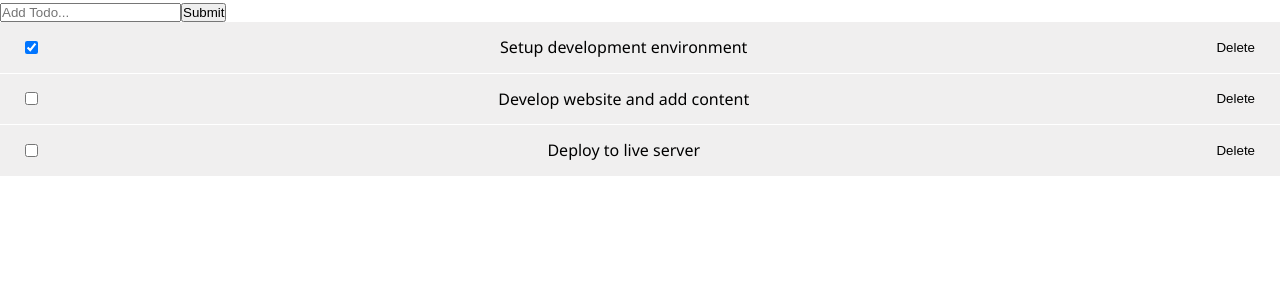
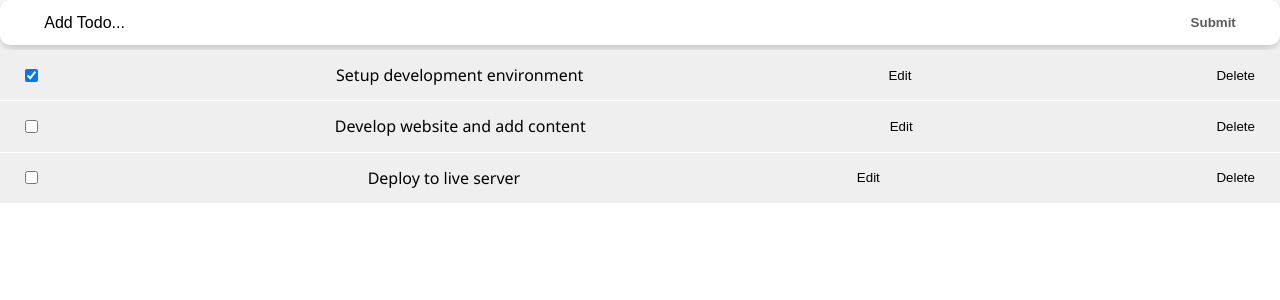
Before and after one commit to Donmark2k/react-todo-app, a React (Create React App) app: page / in a window 1280 px wide. Shown: the top 300 px of the page. Built offline with nearby package versions, Linux system fonts and the light colour scheme.

Commit message:
Add edit button

```diff
--- a/src/components/Header.js
+++ b/src/components/Header.js
@@ -1,4 +1,4 @@
-import styles from "@/styles/Header.module.css";
+import styles from "../styles/Header.module.css";
 
 const Header = () => {
     const headerStyle = {
--- a/src/components/InputTodo.js
+++ b/src/components/InputTodo.js
@@ -1,3 +1,5 @@
+import styles from "../styles/InputTodo.module.css";
+
 import { useState } from 'react';
 const InputTodo = ({ addTodoItem }) => {
     const [title, setTitle] = useState('');
@@ -20,17 +22,17 @@ const InputTodo = ({ addTodoItem }) => {
   };
   return (
       <>
-    <form onSubmit={handleSubmit} className="form-container">
+    <form onSubmit={handleSubmit} className={styles.formContainer}>
       <input
         type="text"
         placeholder="Add Todo..."
         value={title}
         onChange={handleChange}
-        className="input-text"
+        className={styles.inputText}
       />
-      <button className="input-submit">Submit</button>
+      <button className={styles.inputSubmit}>Submit</button>
     </form>
-    <span className="submit-warning">{message}</span>
+    <span className={styles.submitWarning}>{message}</span>
 </>
   );
 };
--- a/src/components/TodoItem.js
+++ b/src/components/TodoItem.js
@@ -1,4 +1,4 @@
-import styles from '@/styles/TodoItem.module.css';
+import styles from '../styles/TodoItem.module.css';
 
 const TodoItem = ({ itemProp, handleChange, delTodo }) => {
 
@@ -12,6 +12,8 @@ const TodoItem = ({ itemProp, handleChange, delTodo }) => {
           onChange={() => handleChange(itemProp.id)}
 
         />
+                <button>Edit</button>
+
       <button onClick={() => delTodo(itemProp.id)}>Delete</button>
         {itemProp.title}
         </div>
--- a/src/styles/app.css
+++ b/src/styles/InputTodo.module.css
@@ -6,7 +6,7 @@
     max-width: 580px;
     margin: 0 auto;
   }
-  .form-container {
+  .formContainer {
     display: flex;
     border-radius: calc(0.1 * 100px);
     box-shadow: 0px 4px 14px 0px rgba(70, 70, 70, 0.38);
@@ -14,17 +14,17 @@
     background: #fff;
     font-size: 1rem;
   }
-  .input-text {
+  .inputText {
     width: 85%;
     padding-right: 5px;
     padding-left: 10px;
     border-radius: calc(0.5 * 100px);
     font-size: 1rem;
   }
-  .input-text::placeholder {
+  .inputText::placeholder {
     color: #000;
   }
-  .input-submit {
+  .inputSubmit {
     background: transparent;
     color: #5b5b5b;
     text-transform: capitalize;
@@ -32,13 +32,13 @@
     font-weight: 600;
     margin-right: 10px;
   }
-  .input-text,
-  .input-submit {
+  .inputText,
+  .inputSubmit {
     height: 45px;
     outline: none;
     border: none;
   }
-  .submit-warning {
+  .submitWarning {
     font-size: 13px;
     color: red;
     margin-top: 5px;
```
